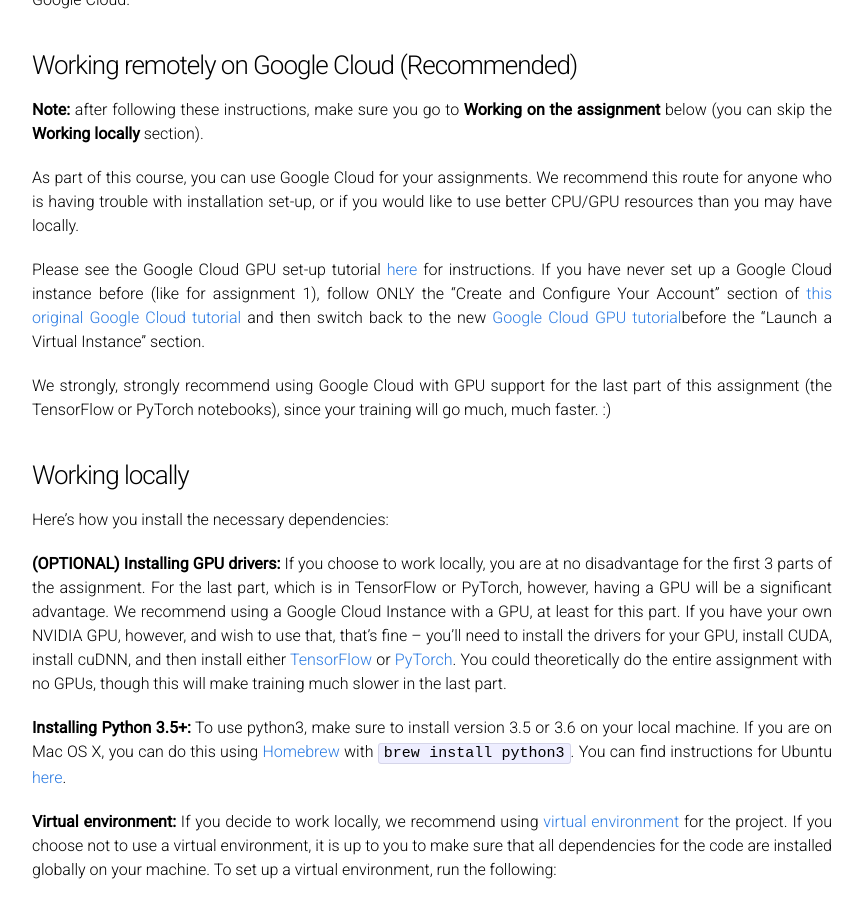
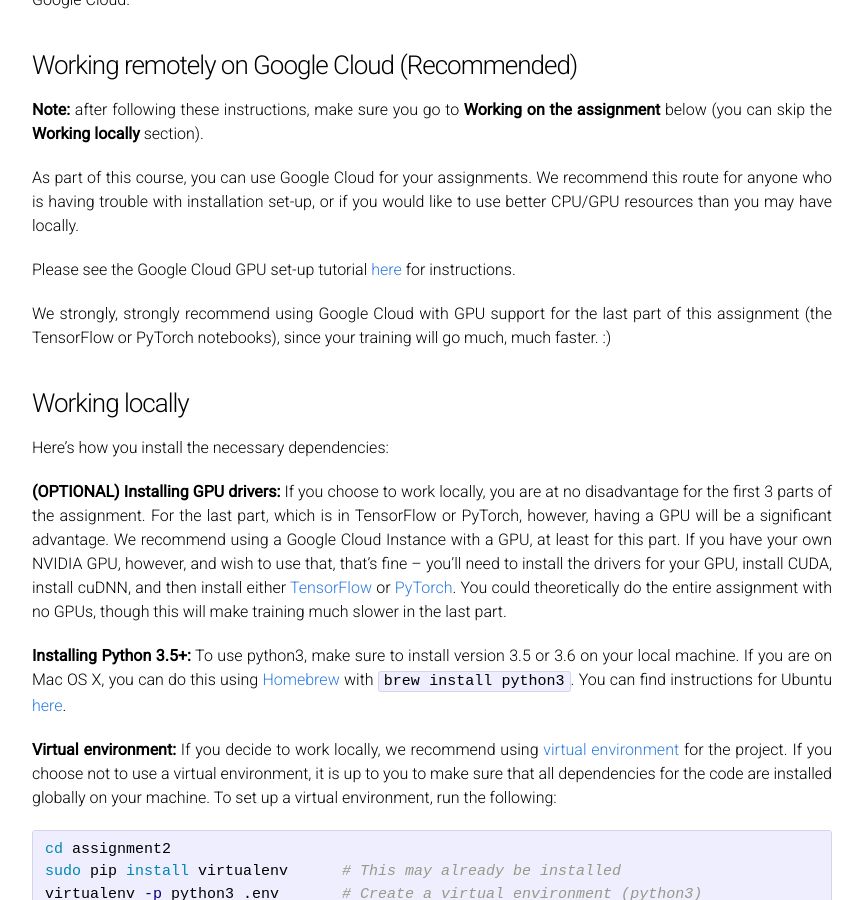
Before and after one commit to cs231n/cs231n.github.io, a Jekyll site: the page built from assignments/2017/assignment2.md, in a window 1280 px wide and 900 px high, scrolled down 505 px. Shown: the whole window, without its empty margins (208-1071 px from the left). Built offline with Jekyll 4.4.1, drawn with Linux system fonts in a browser that asks for light colours.

Commit message:
removed 2 tutorial explanation

```diff
--- a/assignments/2017/assignment2.md
+++ b/assignments/2017/assignment2.md
@@ -28,7 +28,7 @@
 
 As part of this course, you can use Google Cloud for your assignments. We recommend this route for anyone who is having trouble with installation set-up, or if you would like to use better CPU/GPU resources than you may have locally.
 
-Please see the Google Cloud GPU set-up tutorial [here](http://cs231n.github.io/gce-tutorial-gpus/) for instructions. If you have never set up a Google Cloud instance before (like for assignment 1), follow ONLY the "Create and Configure Your Account" section of [this original Google Cloud tutorial](http://cs231n.github.io/gce-tutorial) and then switch back to the new [Google Cloud GPU tutorial](http://cs231n.github.io/gce-tutorial-gpus/)before the "Launch a Virtual Instance" section.
+Please see the Google Cloud GPU set-up tutorial [here](http://cs231n.github.io/gce-tutorial-gpus/) for instructions.
 
 We strongly, strongly recommend using Google Cloud with GPU support for the last part of this assignment (the TensorFlow or PyTorch notebooks), since your training will go much, much faster. :)
 
```
